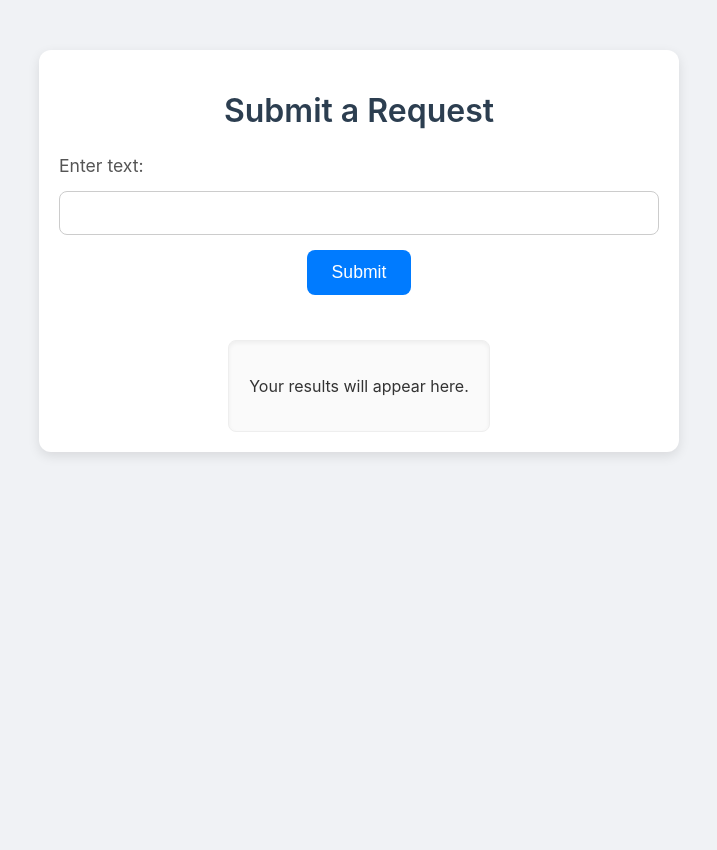
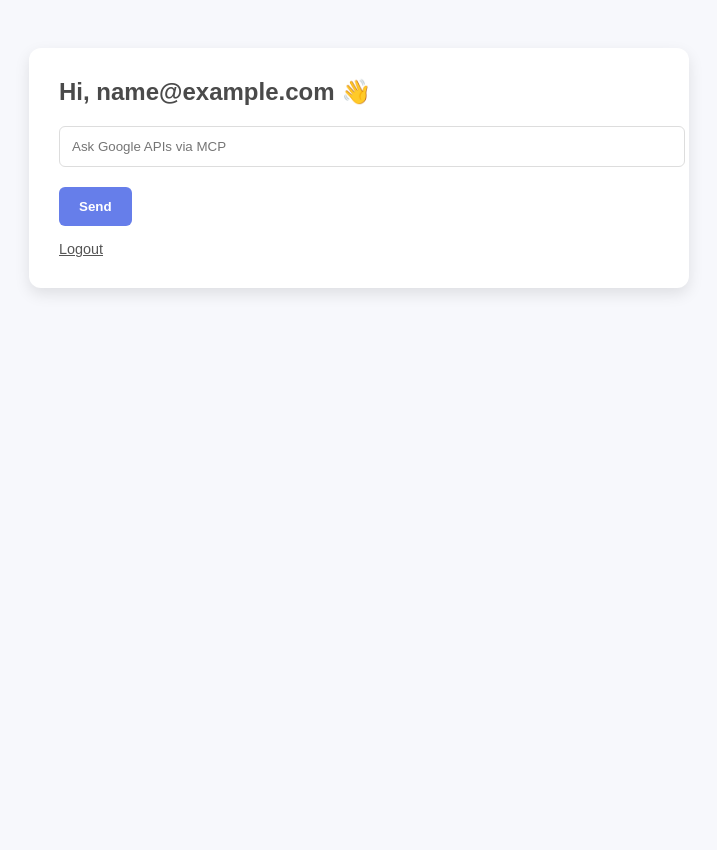
Before and after one commit to Pranav-Batra/gsuite-agentic-system, a Flask app: template templates/main.html in a window 1280 px wide. Shown: the whole page, without its empty margins (281-998 px from the left). After the commit the page ends 294 px from the top, so only its background shows below. Run offline with Flask 3, Linux system fonts and the light colour scheme; the template is opened without the code that fills it: most values are stand-ins (such as "Sample title", 1, 10 or a date in 2020).

Commit message:
added basic frontend & interaction with other gmail accounts

```diff
--- a/app.py
+++ b/app.py
@@ -1,46 +1,178 @@
-from flask import Flask, request, jsonify, render_template
+import os
+import json
+from flask import Flask, request, jsonify, render_template, redirect, session, url_for
+from google_auth_oauthlib.flow import Flow
+from google.oauth2.credentials import Credentials
 from google.oauth2 import id_token
 from google.auth.transport import requests as grequests
-import jwt, datetime, os
 from dotenv import load_dotenv
+
+load_dotenv('/Users/pranav/Desktop/GSuite-MCP/.env')
+# GOOGLE_CLIENT_ID = os.getenv("GOOGLE_CLIENT_ID")  # optional: used if you want to inspect id_token later
+
+REDIRECT_URI = "http://localhost:8080/oauth2callback"
+CLIENT_SECRETS_FILE = "credentials.json"
+SCOPES = [
+    "https://www.googleapis.com/auth/gmail.compose",
+    "https://www.googleapis.com/auth/drive",
+    "https://www.googleapis.com/auth/calendar",
+    "openid",
+    "https://www.googleapis.com/auth/userinfo.email",
+    "https://www.googleapis.com/auth/userinfo.profile",
+]
 from client.gsuite_client_two import make_request
 
-load_dotenv('/Users/pranav/Desktop/GSuite-MCP/.env')
+app = Flask(__name__)
+app.secret_key = os.environ.get("FLASK_SECRET_KEY", "super-secret-key-for-dev")
 
-app = Flask(__name__)
-SECRET_KEY = os.getenv("MY_APP_SECRET", "supersecret")  # your app’s key
+#local dev
+os.environ["OAUTHLIB_INSECURE_TRANSPORT"] = "1"
 
-GOOGLE_CLIENT_ID = os.getenv("GOOGLE_CLIENT_ID")
+# currently in-memory to store tokens -> replace with db
+USER_TOKENS = {}  # { email: {refresh_token: "..."} }
 
-@app.route("/auth/google", methods=["POST"])
-def google_auth():
-    token = request.json.get("id_token")
-    try:
-        # Verify Google token
-        idinfo = id_token.verify_oauth2_token(token, grequests.Request(), GOOGLE_CLIENT_ID)
-        email = idinfo["email"]
+def get_google_client_config():
+    with open(CLIENT_SECRETS_FILE, "r") as f:
+        return json.load(f).get("web", {})
 
-        # Issue your own JWT session
-        payload = {
-            "email": email,
-            "exp": datetime.datetime.utcnow() + datetime.timedelta(hours=1)
+def build_user_credentials_from_refresh(refresh_token: str) -> Credentials:
+    cfg = get_google_client_config()
+    return Credentials(
+        token=None,  # will be refreshed automatically
+        refresh_token=refresh_token,
+        token_uri="https://oauth2.googleapis.com/token",
+        client_id=cfg.get("client_id"),
+        client_secret=cfg.get("client_secret"),
+        scopes=SCOPES,
+    )
+
+# ---------------- Routes ----------------
+
+@app.route("/")
+def index():
+    if "email" in session:
+        return redirect(url_for("client_request"))
+    # Simple page with a link to start OAuth flow
+    return render_template('login.html')
+
+@app.route("/login")
+def login():
+    """
+    Starts the Google OAuth Authorization Code flow.
+    """
+    flow = Flow.from_client_secrets_file(
+        CLIENT_SECRETS_FILE, scopes=SCOPES, redirect_uri=REDIRECT_URI
+    )
+    authorization_url, state = flow.authorization_url(
+        access_type="offline",
+        include_granted_scopes="true",
+        prompt="consent",  # ensure refresh_token on every run during dev
+    )
+    session["state"] = state
+    print("Stored state:", state)
+    return redirect(authorization_url)
+
+@app.route("/oauth2callback")
+def oauth2callback():
+    """
+    Handles Google's redirect, validates state, exchanges code for tokens,
+    and stores a refresh token per user.
+    """
+    incoming_state = request.args.get("state")
+    stored_state = session.get("state")
+    print("Incoming state:", incoming_state)
+    print("Stored state:", stored_state)
+
+    if not incoming_state or incoming_state != stored_state:
+        return "State mismatch. Please try logging in again.", 400
+
+    flow = Flow.from_client_secrets_file(
+        CLIENT_SECRETS_FILE, scopes=SCOPES, state=incoming_state, redirect_uri=REDIRECT_URI
+    )
+    # Exchange code for tokens
+    flow.fetch_token(authorization_response=request.url)
+    creds = flow.credentials  # has access_token, refresh_token, id_token (maybe)
+
+    email = None
+    if creds.id_token:
+        try:
+            info = id_token.verify_oauth2_token(creds.id_token, grequests.Request(), creds.client_id)
+            email = info.get("email")
+        except Exception as e:
+            print(f"ID token verification failed: {e}")
+
+    if not email:
+        return "Unable to determine user email from id_token.", 400
+
+    session["email"] = email
+
+    # Persist refresh token
+    if creds.refresh_token:
+        USER_TOKENS[email] = {"refresh_token": creds.refresh_token}
+        print(f"Stored refresh token for {email}")
+    else:
+        print(f"Warning: No refresh_token for {email}.")
+        if email not in USER_TOKENS:
+            return ("No refresh token received.\n You may need to remove the app "
+            "from https://myaccount.google.com/permissions and try again."), 400
+
+    return redirect(url_for("client_request"))
+
+@app.route("/logout")
+def logout():
+    session.clear()
+    return redirect(url_for("index"))
+
+@app.route("/main/", methods=["GET", "POST"])
+def client_request():
+    """
+    Main page. POST accepts user input and routes to MCP client with user creds.
+    """
+    if "email" not in session:
+        return redirect(url_for("index"))
+
+    user_email = session["email"]
+
+    if request.method == "POST":
+        user_text = request.form.get("user_input") or (request.json or {}).get("user_input")
+        print(f"User input from {user_email}: {user_text}")
+
+        rt = USER_TOKENS.get(user_email, {}).get("refresh_token")
+        if not rt:
+            return jsonify({"error": "Missing refresh token. Please log out and log in again."}), 400
+
+        cfg = get_google_client_config()
+
+        # Credentials dict passed to MCP client
+        user_credentials = {
+            "refresh_token": rt,
+            "client_id": cfg.get("client_id"),
+            "client_secret": cfg.get("client_secret"),
+            "token_uri": "https://oauth2.googleapis.com/token",
+            "scopes": SCOPES,
         }
-        session_token = jwt.encode(payload, SECRET_KEY, algorithm="HS256")
 
-        return jsonify({"session_token": session_token, "email": email})
+        try:
+            result = make_request(user_text, user_credentials)
+            return jsonify({"result": result})
+        except Exception as e:
+            print("MCP error:", e)
+            return jsonify({"error": f"An error occurred: {str(e)}"}), 500
 
-    except Exception as e:
-        return jsonify({"error": str(e)}), 400
+    # Simple form UI for quick testing
+    return render_template('main.html', user_email=user_email)
+    # return f"""
+    # <html>
+    #   <body>
+    #     <p>Signed in as <b>{user_email}</b></p>
+    #     <form method="POST">
+    #       <input name="user_input" placeholder="Ask Google APIs via MCP" style="width:300px"/>
+    #       <button type="submit">Send</button>
+    #     </form>
+    #     <p><a href="/logout">Logout</a></p>
+    #   </body>
+    # </html>
+    # """
 
-@app.route('/main/', methods=['GET', 'POST', 'OPTIONS'])
-def client_request():
-    print('method used: ', request.method)
-    if request.method == 'POST':
-        user_text = request.form.get('user_input')
-        print("User input received: ", user_text)
-
-        result = make_request(user_text)
-        return jsonify({"result": result})
-    return render_template("main.html")
-
-app.run(port=8080)
+if __name__ == "__main__":
+    app.run(port=8080, debug=True)
--- a/templates/main.html
+++ b/templates/main.html
@@ -2,152 +2,62 @@
     <html lang="en">
     <head>
       <meta charset="UTF-8">
-    <title>User Request</title>
+      <title>Main</title>
       <style>
         body {
-            font-family: -apple-system, BlinkMacSystemFont, "Segoe UI", Roboto, Helvetica, Arial, sans-serif;
-            background-color: #f0f2f5;
+          font-family: Arial, sans-serif;
+          background: #f7f8fc;
+          padding: 40px;
           color: #333;
-            display: flex;
-            justify-content: center;
-            align-items: flex-start;
-            min-height: 100vh;
-            margin: 0;
-            padding-top: 50px;
         }
         .container {
-            width: 100%;
           max-width: 600px;
-            padding: 20px;
-            background-color: #fff;
-            box-shadow: 0 4px 12px rgba(0, 0, 0, 0.1);
+          margin: 0 auto;
+          background: white;
           border-radius: 12px;
-            text-align: center;
+          padding: 30px;
+          box-shadow: 0px 6px 15px rgba(0,0,0,0.1);
         }
-        h1 {
-            color: #2c3e50;
-            margin-bottom: 25px;
-            font-weight: 600;
-        }
-        .form-container {
-            display: flex;
-            flex-direction: column;
-            align-items: center;
-            gap: 15px;
-        }
-        form {
-            display: flex;
-            flex-direction: column;
-            align-items: center;
-            width: 100%;
-            gap: 15px;
-        }
-        label {
-            font-size: 1.1em;
-            color: #555;
-            align-self: flex-start;
+        h2 {
+          margin-top: 0;
+          color: #4a4a4a;
         }
         input[type="text"] {
           width: 100%;
           padding: 12px;
-            border: 1px solid #ccc;
-            border-radius: 8px;
-            font-size: 1em;
-            box-sizing: border-box;
-            transition: border-color 0.3s ease;
-        }
-        input[type="text"]:focus {
-            border-color: #007bff;
-            outline: none;
+          border: 1px solid #ddd;
+          border-radius: 6px;
+          margin-bottom: 20px;
         }
         button {
-            padding: 12px 25px;
-            background-color: #007bff;
-            color: #fff;
+          padding: 12px 20px;
           border: none;
-            border-radius: 8px;
-            font-size: 1.1em;
+          border-radius: 6px;
+          background-color: #667eea;
+          color: white;
+          font-weight: bold;
           cursor: pointer;
-            transition: background-color 0.3s ease;
+          transition: background 0.2s ease;
         }
         button:hover {
-            background-color: #0056b3;
+          background-color: #5a67d8;
         }
-        button:disabled {
-            background-color: #cccccc;
-            cursor: not-allowed;
-        }
-        #result-box {
-            margin-top: 30px;
-            padding: 20px;
-            background-color: #fafafa;
-            border: 1px solid #eee;
-            border-radius: 8px;
-            white-space: pre-wrap;
-            font-size: 1em;
-            line-height: 1.6;
-            min-height: 50px;
-            box-shadow: inset 0 2px 4px rgba(0, 0, 0, 0.05);
-            display: flex;
-            justify-content: center;
-            align-items: center;
-            text-align: center;
+        .logout {
+          display: inline-block;
+          margin-top: 15px;
+          font-size: 0.9em;
+          color: #555;
         }
       </style>
     </head>
     <body>
       <div class="container">
-        <h1>Submit a Request</h1>
-        <div class="form-container">
-            <form id="requestForm" action="/main/" method="post">
-                <label for="user_input">Enter text:</label>
-                <input type="text" id="user_input" name="user_input" required>
-                <button type="submit" id="submitButton">Submit</button>
+        <h2>Hi, {{ user_email }} 👋</h2>
+        <form method="POST">
+          <input type="text" name="user_input" placeholder="Ask Google APIs via MCP"/>
+          <button type="submit">Send</button>
         </form>
-            <div id="result-box">
-                <span id="result-text">Your results will appear here.</span>
+        <a class="logout" href="/logout">Logout</a>
       </div>
-        </div>
-    </div>
-
-    <script>
-        document.getElementById('requestForm').addEventListener('submit', function(event) {
-            event.preventDefault(); // Prevents the default form submission
-
-            const form = event.target;
-            const formData = new FormData(form);
-            const submitButton = document.getElementById('submitButton');
-            const resultText = document.getElementById('result-text');
-
-            // Set loading state
-            submitButton.disabled = true;
-            submitButton.innerText = 'Loading...';
-            resultText.innerText = 'Processing your request...';
-
-            fetch(form.action, {
-                method: 'POST',
-                body: formData
-            })
-            .then(response => response.json())
-            .then(data => {
-                // Update the result box with the final output
-                if (data.error) {
-                    resultText.innerText = 'Error: ' + data.error;
-                } else {
-                    resultText.innerText = data.result; // Assuming the result is the top-level value
-                }
-            })
-            .catch(error => {
-                // Handle network errors
-                resultText.innerText = 'An error occurred. Please check the server logs.';
-                console.error('Error:', error);
-            })
-            .finally(() => {
-                // Reset button state
-                submitButton.disabled = false;
-                submitButton.innerText = 'Submit';
-            });
-        });
-    </script>
     </body>
     </html>
```
Also changed, not shown: client/gsuite_client_two.py (+14 -5 lines), servers/gcalendar_server.py (+17 -13 lines), servers/gdrive_server.py (+18 -10 lines), servers/gmail_server.py (+17 -36 lines), templates/login.html (+41 -27 lines), 1 other file. Lines whose indentation alone changed are shown as unchanged.
